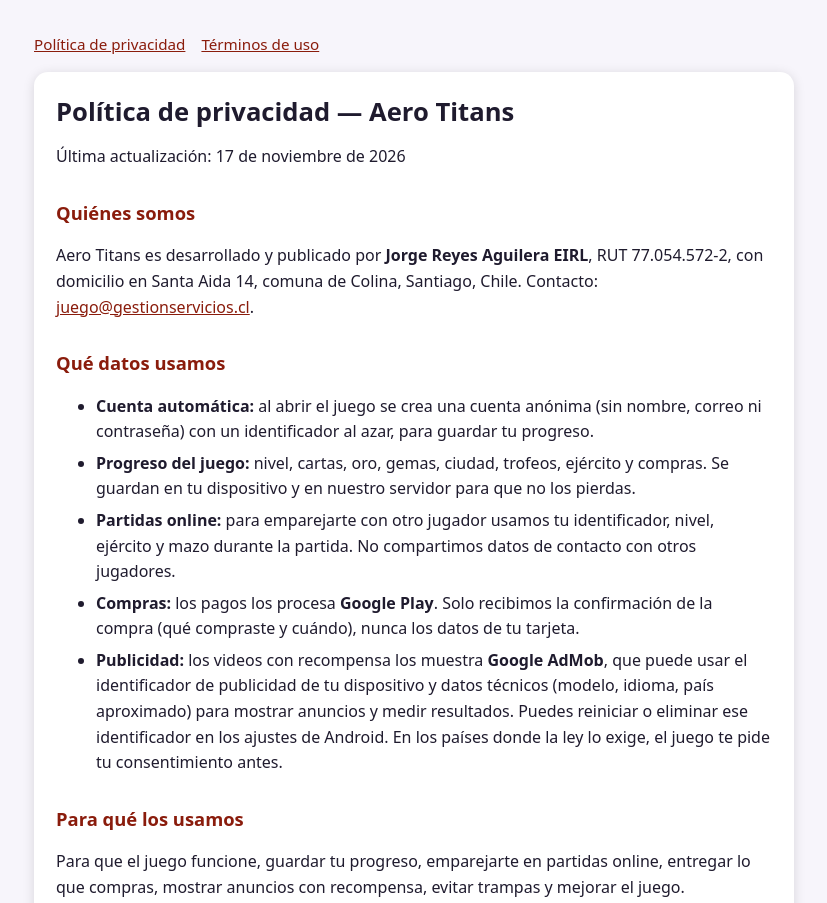
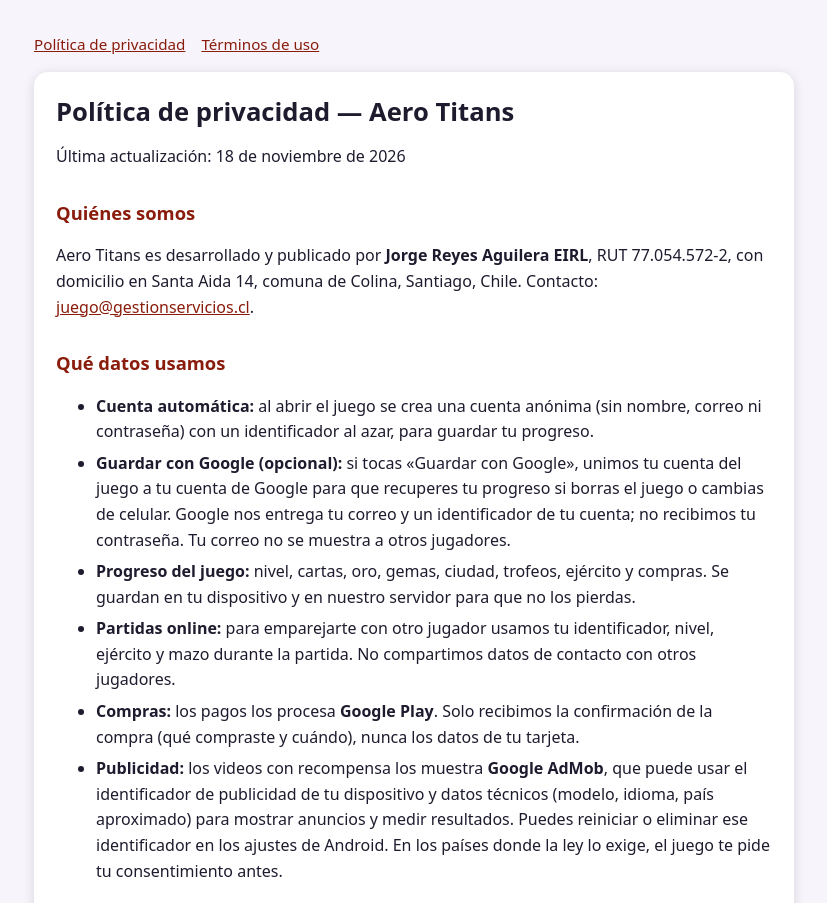
Before and after one commit to deidus20/aerotitans, a plain HTML site: page privacidad/index.html in a window 1280 px wide. Shown: the top 903 px of the page, without its empty margins (226-1053 px from the left). Drawn offline with Linux system fonts and the light colour scheme.

Commit message:
Privacidad: agrega «Guardar con Google» (versión 4)
Co-Authored-By: Claude Opus 5.5 <noreply@anthropic.com>

```diff
--- a/privacidad/index.html
+++ b/privacidad/index.html
@@ -15,12 +15,13 @@ footer{margin-top:24px;color:var(--suave);font-size:.85rem;text-align:center}
 <nav><a href="../privacidad/">Política de privacidad</a><a href="../terminos/">Términos de uso</a></nav>
 <div class="tarjeta">
 <h1>Política de privacidad — Aero Titans</h1>
-<p>Última actualización: 17 de noviembre de 2026</p>
+<p>Última actualización: 18 de noviembre de 2026</p>
 <h2>Quiénes somos</h2>
 <p>Aero Titans es desarrollado y publicado por <strong>Jorge Reyes Aguilera EIRL</strong>, RUT 77.054.572-2, con domicilio en Santa Aida 14, comuna de Colina, Santiago, Chile. Contacto: <a href="mailto:juego@gestionservicios.cl">juego@gestionservicios.cl</a>.</p>
 <h2>Qué datos usamos</h2>
 <ul>
 <li><strong>Cuenta automática:</strong> al abrir el juego se crea una cuenta anónima (sin nombre, correo ni contraseña) con un identificador al azar, para guardar tu progreso.</li>
+<li><strong>Guardar con Google (opcional):</strong> si tocas «Guardar con Google», unimos tu cuenta del juego a tu cuenta de Google para que recuperes tu progreso si borras el juego o cambias de celular. Google nos entrega tu correo y un identificador de tu cuenta; no recibimos tu contraseña. Tu correo no se muestra a otros jugadores.</li>
 <li><strong>Progreso del juego:</strong> nivel, cartas, oro, gemas, ciudad, trofeos, ejército y compras. Se guardan en tu dispositivo y en nuestro servidor para que no los pierdas.</li>
 <li><strong>Partidas online:</strong> para emparejarte con otro jugador usamos tu identificador, nivel, ejército y mazo durante la partida. No compartimos datos de contacto con otros jugadores.</li>
 <li><strong>Compras:</strong> los pagos los procesa <strong>Google Play</strong>. Solo recibimos la confirmación de la compra (qué compraste y cuándo), nunca los datos de tu tarjeta.</li>
@@ -35,7 +36,7 @@ footer{margin-top:24px;color:var(--suave);font-size:.85rem;text-align:center}
 <h2>Menores de edad</h2>
 <p>El juego está pensado para personas de 13 años o más y no está dirigido a niños menores de 13 años.</p>
 <h2>Borrar tus datos</h2>
-<p>Para pedir que borremos tu cuenta y tu progreso, escribe a <a href="mailto:juego@gestionservicios.cl">juego@gestionservicios.cl</a> con el asunto «Borrar mis datos de Aero Titans». Si puedes, indica tu nivel y tu ciudad en el juego, para ayudarnos a encontrar tu cuenta. Desinstalar el juego borra los datos guardados en tu dispositivo.</p>
+<p>Para pedir que borremos tu cuenta y tu progreso, escribe a <a href="mailto:juego@gestionservicios.cl">juego@gestionservicios.cl</a> con el asunto «Borrar mis datos de Aero Titans». Si guardaste tu avance con Google, indica ese correo; si no, tu nivel y tu ciudad en el juego, para ayudarnos a encontrar tu cuenta. Desinstalar el juego borra los datos guardados en tu dispositivo.</p>
 <h2>Tus derechos</h2>
 <p>Puedes pedir ver, corregir o borrar tus datos escribiendo a <a href="mailto:juego@gestionservicios.cl">juego@gestionservicios.cl</a>.</p>
 <h2>Cambios</h2>
```
